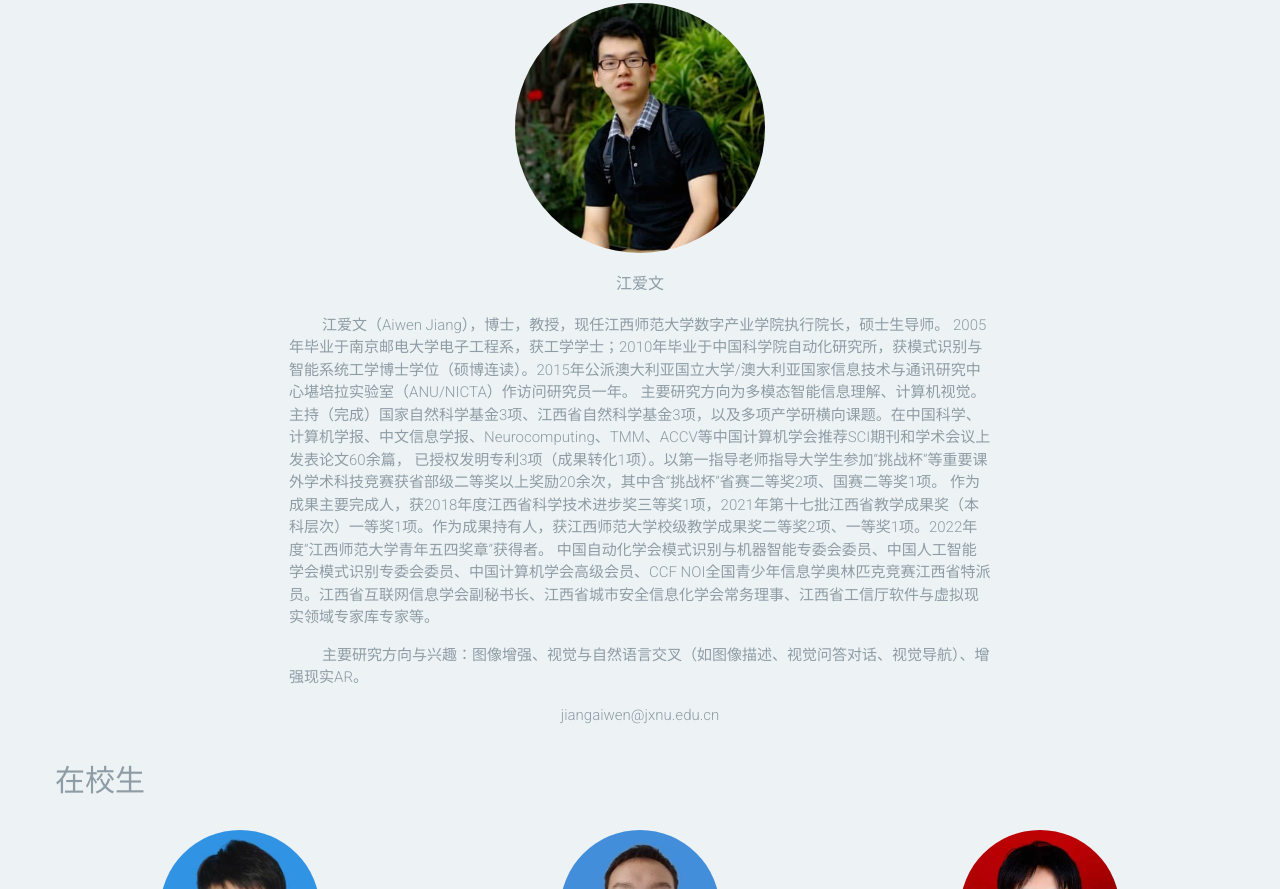
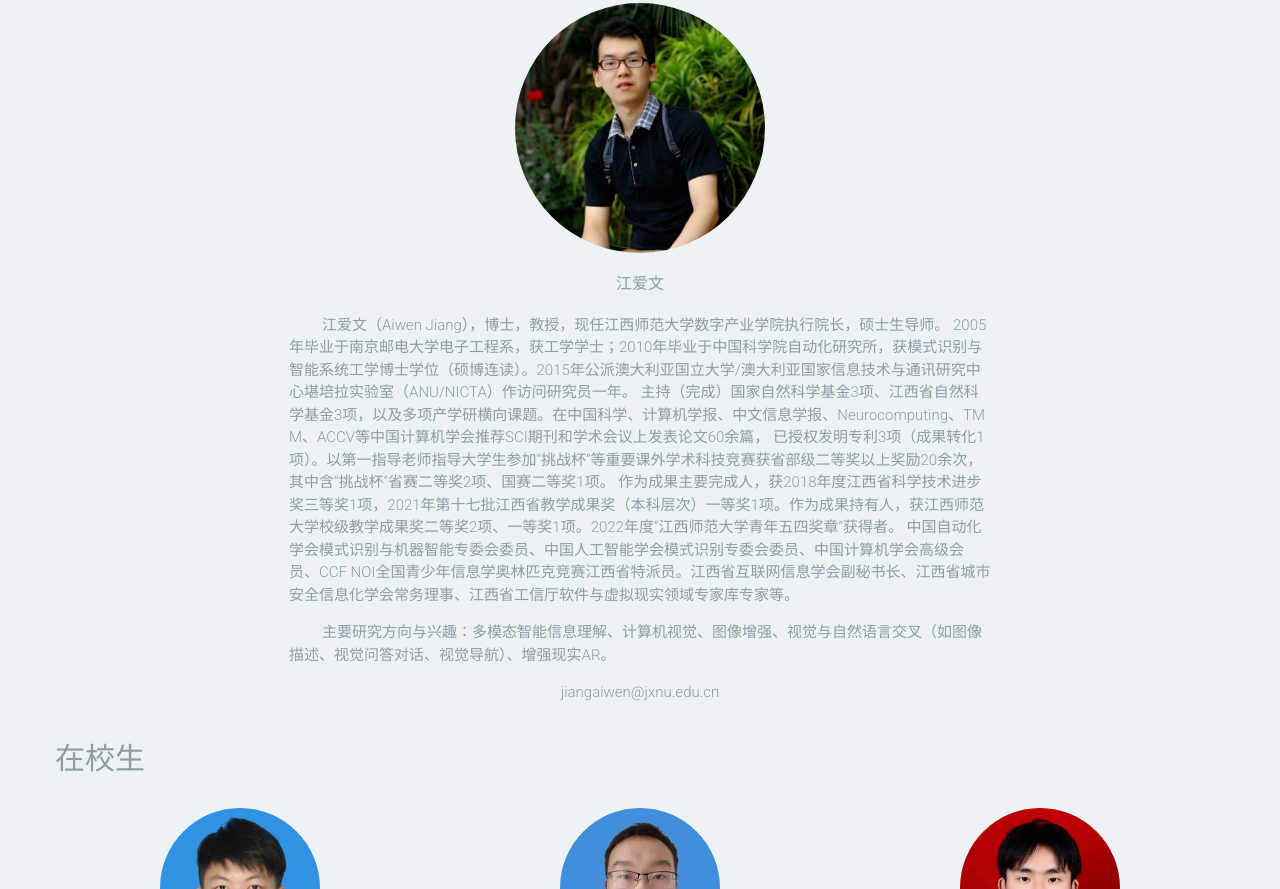
Before and after one commit to MoTong-AI-studio/MoTong-AI-studio.github.io, a plain HTML site: page about.html in a window 1280 px wide. Shown: the part 408-1297 px from the top of the page. Drawn offline with Linux system fonts and the light colour scheme.

Commit message:
Update about.html

```diff
--- a/about.html
+++ b/about.html
@@ -80,12 +80,12 @@
 									<h3 class="team-name">江爱文</h3>
 									<p class='wrap-text' >&nbsp &nbsp &nbsp &nbsp &nbsp江爱文（Aiwen Jiang），博士，教授，现任江西师范大学数字产业学院执行院长，硕士生导师。
 										2005年毕业于南京邮电大学电子工程系，获工学学士；2010年毕业于中国科学院自动化研究所，获模式识别与智能系统工学博士学位（硕博连读）。2015年公派澳大利亚国立大学/澳大利亚国家信息技术与通讯研究中心堪培拉实验室（ANU/NICTA）作访问研究员一年。
-										主要研究方向为多模态智能信息理解、计算机视觉。主持（完成）国家自然科学基金3项、江西省自然科学基金3项，以及多项产学研横向课题。在中国科学、计算机学报、中文信息学报、Neurocomputing、TMM、ACCV等中国计算机学会推荐SCI期刊和学术会议上发表论文60余篇，
+										主持（完成）国家自然科学基金3项、江西省自然科学基金3项，以及多项产学研横向课题。在中国科学、计算机学报、中文信息学报、Neurocomputing、TMM、ACCV等中国计算机学会推荐SCI期刊和学术会议上发表论文60余篇，
 										已授权发明专利3项（成果转化1项）。以第一指导老师指导大学生参加“挑战杯”等重要课外学术科技竞赛获省部级二等奖以上奖励20余次，其中含“挑战杯”省赛二等奖2项、国赛二等奖1项。
 										作为成果主要完成人，获2018年度江西省科学技术进步奖三等奖1项，2021年第十七批江西省教学成果奖（本科层次）一等奖1项。作为成果持有人，获江西师范大学校级教学成果奖二等奖2项、一等奖1项。2022年度“江西师范大学青年五四奖章”获得者。
 										中国自动化学会模式识别与机器智能专委会委员、中国人工智能学会模式识别专委会委员、中国计算机学会高级会员、CCF NOI全国青少年信息学奥林匹克竞赛江西省特派员。江西省互联网信息学会副秘书长、江西省城市安全信息化学会常务理事、江西省工信厅软件与虚拟现实领域专家库专家等。
 <br>
-									<p class='wrap-text'>&nbsp &nbsp &nbsp &nbsp &nbsp主要研究方向与兴趣：图像增强、视觉与自然语言交叉（如图像描述、视觉问答对话、视觉导航）、增强现实AR。</p>
+									<p class='wrap-text'>&nbsp &nbsp &nbsp &nbsp &nbsp主要研究方向与兴趣：多模态智能信息理解、计算机视觉、图像增强、视觉与自然语言交叉（如图像描述、视觉问答对话、视觉导航）、增强现实AR。</p>
 
 									<p >jiangaiwen@jxnu.edu.cn</p>
 								  </div>
```
